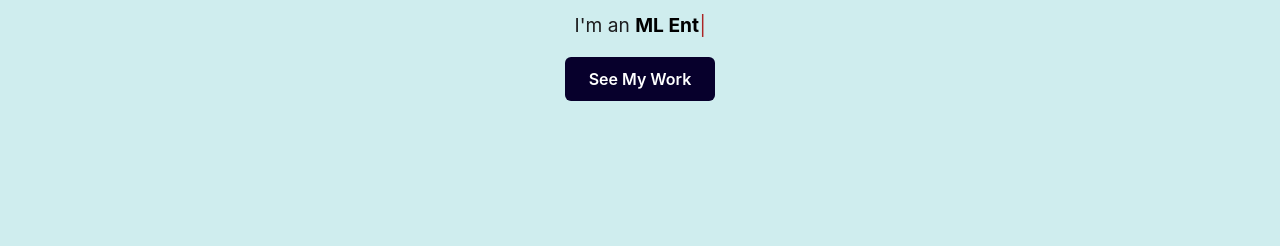
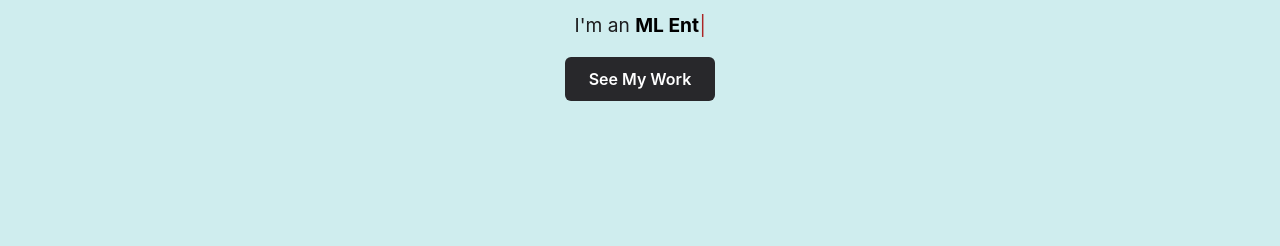
Before and after one commit to puspalgoswami/Portfolio, a plain HTML site: page index.html in a window 1280 px wide. Shown: the part 294-540 px from the top of the page. Drawn offline with Linux system fonts and the light colour scheme.

Commit message:
Update style.css

```diff
--- a/style.css
+++ b/style.css
@@ -56,7 +56,7 @@ nav ul li a {
 
 .cta {
   padding: 0.75rem 1.5rem;
-  background: #07002c;
+  background: #28282B;
   color: #fff;
   text-decoration: none;
   border-radius: 6px;
```
